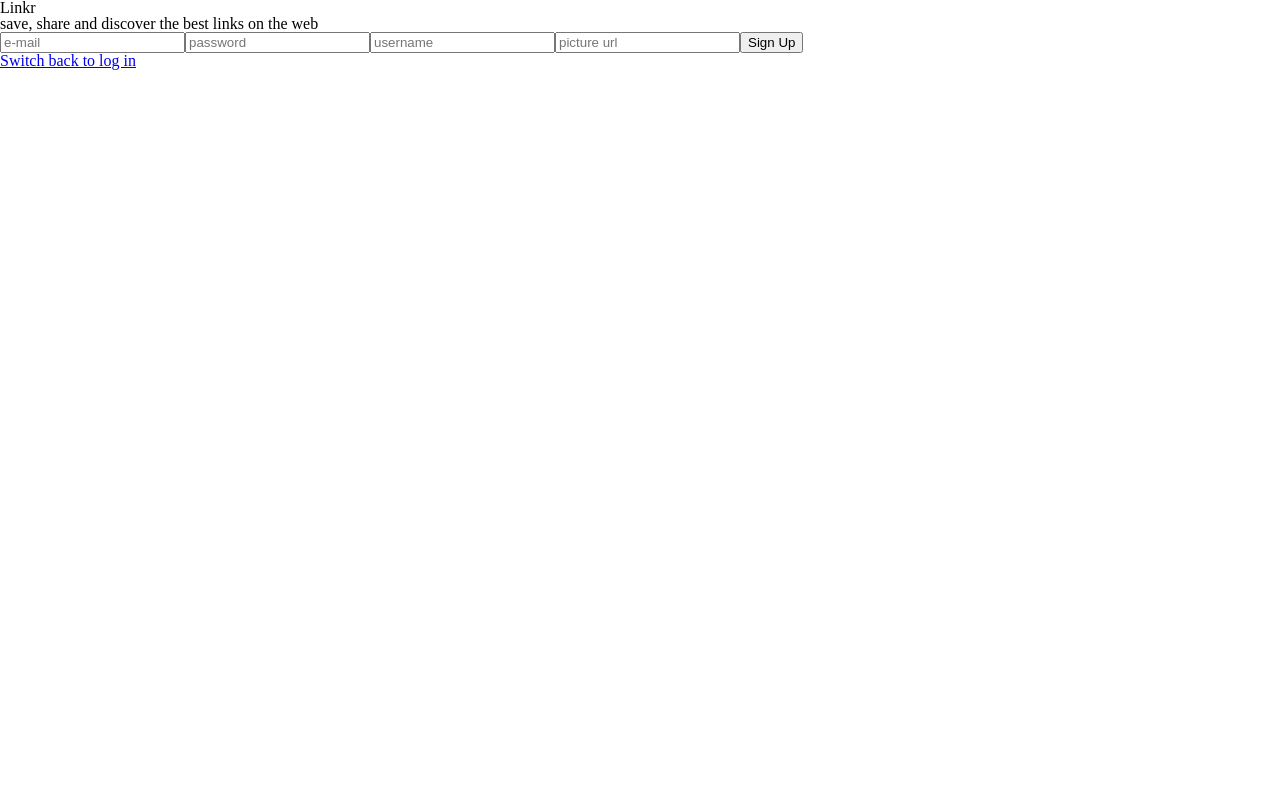
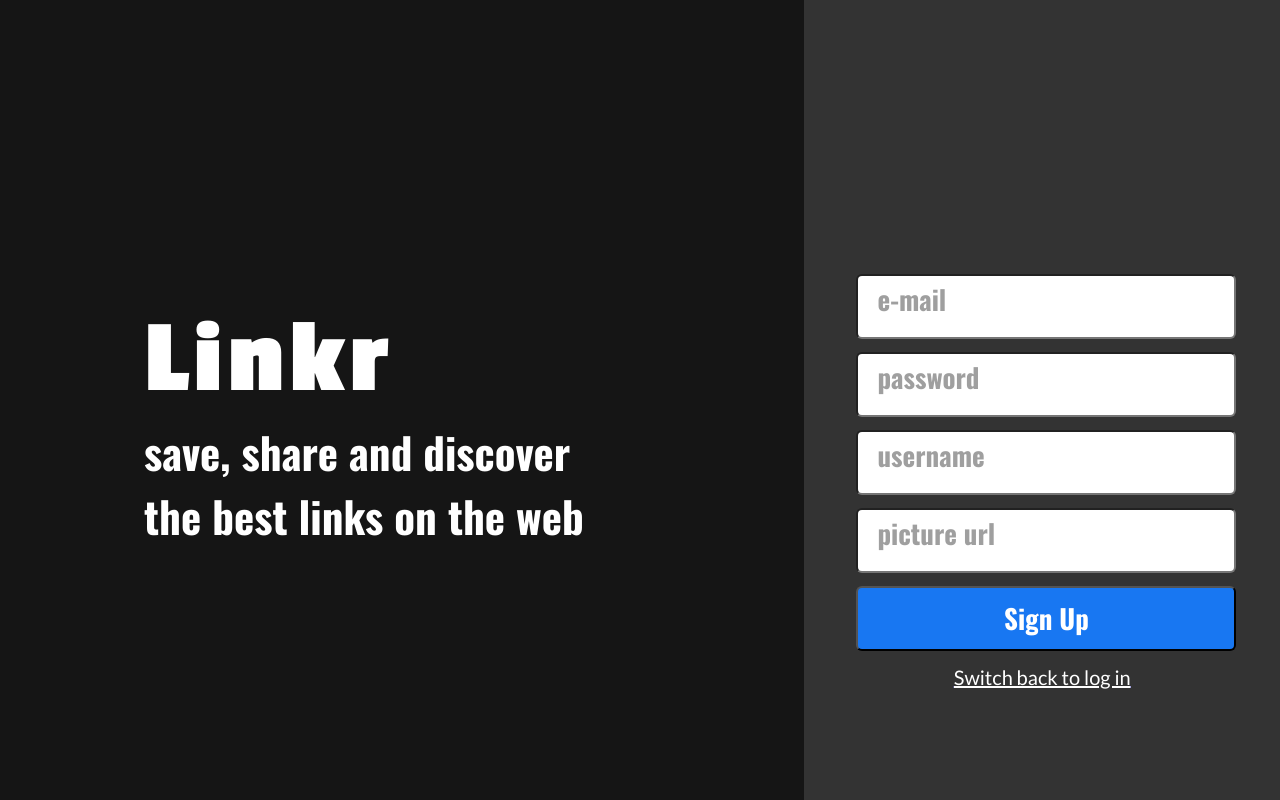
Before and after one commit to PedroSchulzRangel/projeto19-linkr-front, a React (Create React App) app: page /sign-up in a window 1280 px wide. Shown: the top 800 px of the page. Built offline with nearby package versions, Linux system fonts and the light colour scheme.

Commit message:
Layout signUp page

```diff
--- a/src/SignUpPage/SignUpPage.js
+++ b/src/SignUpPage/SignUpPage.js
@@ -5,25 +5,96 @@ import axios from "axios";
 
 export default function SignUpPage(){
     return (
-    <div>
-       <div>
+    <PageContainer>
+       <LeftContainer>
         <h1>Linkr</h1>
-        <h2>save, share and discover
+        <h2>save, share and discover<br/>
             the best links on the web</h2>
-        </div>
-        <div>
+        </LeftContainer>
+        <RightContainer>
             <form>
-                <input placeholder="e-mail" type="email" required/>
-                <input placeholder="password" type="password" required/>
-                <input placeholder="username" type="text" required/>
-                <input placeholder="picture url" type="text" required/>
-                <button type="submit">Sign Up</button>
+                <input placeholder="e-mail" type="email" required/><br/>
+                <input placeholder="password" type="password" required/><br/>
+                <input placeholder="username" type="text" required/><br/>
+                <input placeholder="picture url" type="text" required/><br/>
+                <SubmitButton type="submit">Sign Up</SubmitButton>
             </form>
-            <Link>Switch back to log in</Link>
-        </div>
-    </div>
+            <Link><SwitchPage>Switch back to log in</SwitchPage></Link>
+        </RightContainer>
+    </PageContainer>
     )
 }
 
 const PageContainer = styled.div`
+    display: flex`
+
+const LeftContainer = styled.div`
+    width: 905px;
+    height: 1024px;
+    background-color: #151515;
+    box-shadow: 4px 0px 4px 0px #00000040;
+    h1 {
+        font-family: 'Passion One', cursive;
+        font-size: 106px;
+        font-weight: 700;
+        line-height: 117px;
+        letter-spacing: 0.05em;
+        text-align: left;
+        color: #FFFFFF;
+        margin-left: 144px;
+        margin-top: 301px;
+    }
+    h2 {
+        font-family: 'Oswald', sans-serif;
+        font-weight: 700;
+        font-size: 43px;
+        line-height: 63.73px;
+        color: #FFFFFF;
+        margin-left: 144px;
+        margin-top: 2px;
+    }
 `
+const RightContainer = styled.div`
+    width: 535px;
+    height: 1024px;
+    background-color: #333333;
+    form {
+        margin-top: 274px;
+        margin-left: 52px;
+    }
+    input {
+        width: 380px;
+        height: 65px;
+        border-radius: 6px;
+        margin-bottom: 13px;
+        ::placeholder, ::-webkit-input-placeholder{
+            font-family: 'Oswald', sans-serif;
+            font-weight: 700;
+            font-size: 27px;
+            line-height: 40.01px;
+            color: #9f9f9f;
+            padding-left: 17px;
+        }
+    }
+`
+const SubmitButton = styled.button`
+    width: 380px;
+    height: 65px;
+    border-radius: 6px;
+    background-color: #1877f2;
+    font-family: 'Oswald', sans-serif;
+    font-weight: 700;
+    font-size: 27px;
+    line-height: 40.01px;
+    color: #FFFFFF;
+`
+const SwitchPage = styled.p`
+    text-align: center;
+    font-family: 'Lato';
+    font-weight: 400;
+    font-size: 20px;
+    line-height: 24px;
+    color:#FFFFFF;
+    text-decoration: underline #FFFFFF;
+    margin-top: 14px;
+`
```
